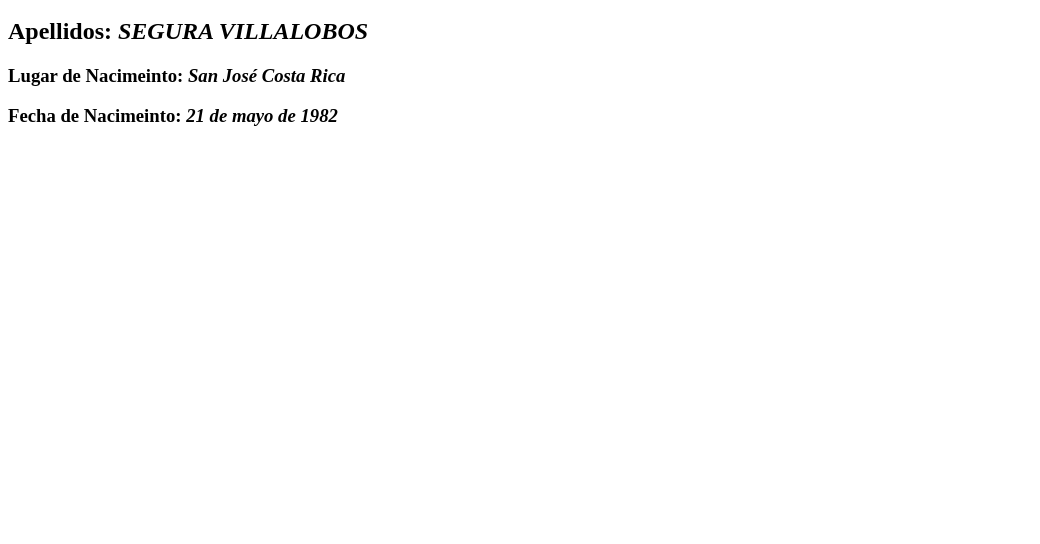
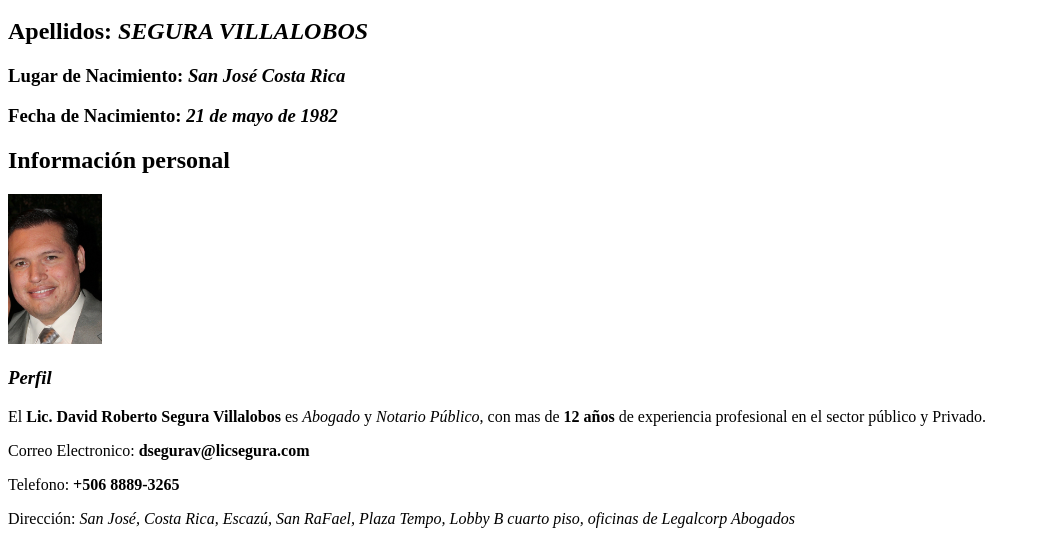
Before and after one commit to dsegurav/FundamentosHtml_David_Segura, a plain HTML site: page index.html in a window 1280 px wide. Shown: the part 273-817 px from the top of the page, without its empty margins (0-1040 px from the left). Drawn offline with Linux system fonts and the light colour scheme.

Commit message:
Página Inicio Terminada
Pagina inicio con todos los elementos

```diff
--- a/index.html
+++ b/index.html
@@ -107,7 +107,22 @@
     <h1> <strong>Hoja de Vida Digital</strong> </h1>
     <h2> <strong>Nombre:</strong> <em>DAVID ROBERTO</em></h2>
     <h2> <strong>Apellidos:</strong> <em>SEGURA VILLALOBOS</em></h2>
-    <h3> <strong>Lugar de Nacimeinto:</strong> <em>San José Costa Rica</em></h3>
-    <h3> <strong>Fecha de Nacimeinto:</strong> <em>21 de mayo de 1982</em></h3>
+    <h3> <strong>Lugar de Nacimiento:</strong> <em>San José Costa Rica</em></h3>
+    <h3> <strong>Fecha de Nacimiento:</strong> <em>21 de mayo de 1982</em></h3>
+    <h2> <strong>Información personal</strong> </h2>
+    <img src="img/David.jpg" alt="Imagen" title="Imagen David Segura" height="150px">
+    <p>
+      <head>
+        <h3> <em>Perfil</em> </h3>
+      </head>
+      <body>
+        El <strong>Lic. David Roberto Segura Villalobos</strong> es <em>Abogado</em> y <em>Notario Público</em>, con mas de <strong>12 años</strong> de experiencia profesional en el sector público y Privado.
+      </body>
+    </p>
   </body>
+  <footer>
+    <p>Correo Electronico: <strong>dsegurav@licsegura.com</strong></p>
+    <p>Telefono: <strong>+506 8889-3265</strong> </p>
+    <p>Dirección: <em>San José, Costa Rica, Escazú, San RaFael, Plaza Tempo, Lobby B cuarto piso, oficinas de Legalcorp Abogados</em> </p>
+  </footer>
 </html>
```
Also changed, not shown: img/David.jpg (added), img/Logo.svg (renamed from Imagenes/Logo.svg).
